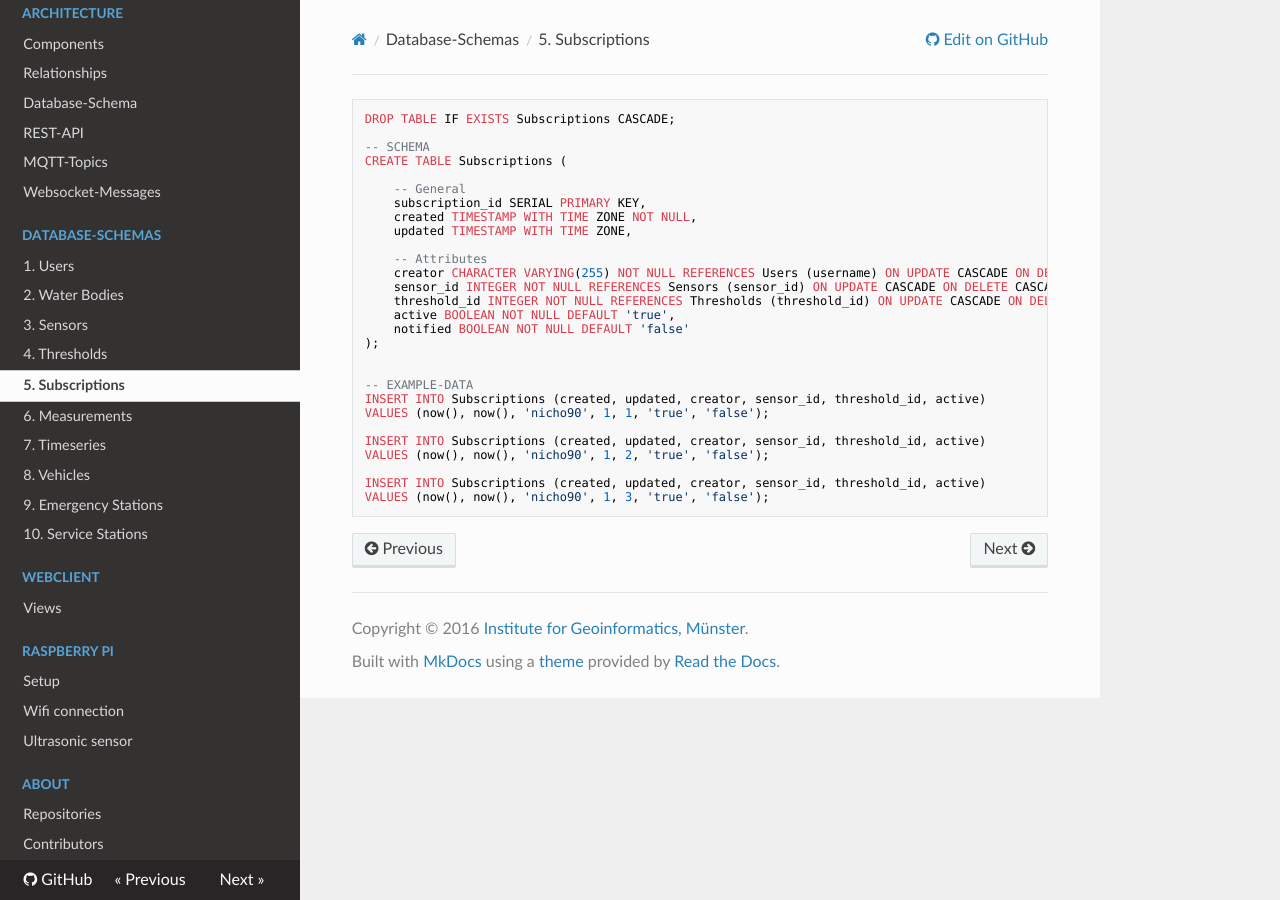
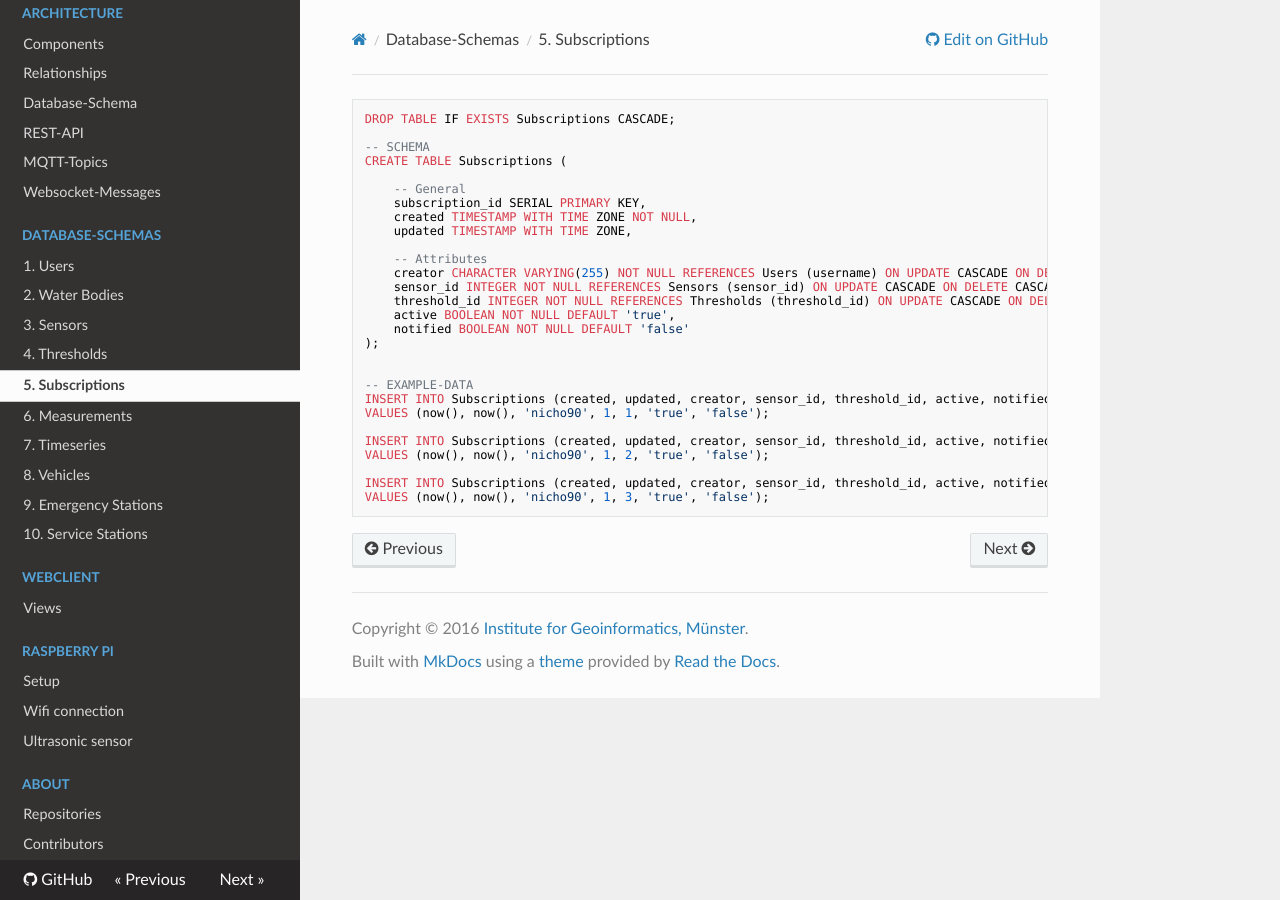
Before and after one commit to nicho90/GWoT-VST-Docs, an MkDocs documentation site: the page built from docs/schemas/5_subscriptions.md, in a window 1280 px wide. Built offline with MkDocs 1.6.1, drawn with Linux system fonts in a browser that asks for light colours; nearby versions of some CDN libraries; old or Windows-style settings are respelled for this version of MkDocs.

Commit message:
add notification status to subscriptions

````diff
--- a/docs/schemas/5_subscriptions.md
+++ b/docs/schemas/5_subscriptions.md
@@ -19,12 +19,12 @@ CREATE TABLE Subscriptions (
 
 
 -- EXAMPLE-DATA
-INSERT INTO Subscriptions (created, updated, creator, sensor_id, threshold_id, active)
+INSERT INTO Subscriptions (created, updated, creator, sensor_id, threshold_id, active, notified)
 VALUES (now(), now(), 'nicho90', 1, 1, 'true', 'false');
 
-INSERT INTO Subscriptions (created, updated, creator, sensor_id, threshold_id, active)
+INSERT INTO Subscriptions (created, updated, creator, sensor_id, threshold_id, active, notified)
 VALUES (now(), now(), 'nicho90', 1, 2, 'true', 'false');
 
-INSERT INTO Subscriptions (created, updated, creator, sensor_id, threshold_id, active)
+INSERT INTO Subscriptions (created, updated, creator, sensor_id, threshold_id, active, notified)
 VALUES (now(), now(), 'nicho90', 1, 3, 'true', 'false');
 ```
````
